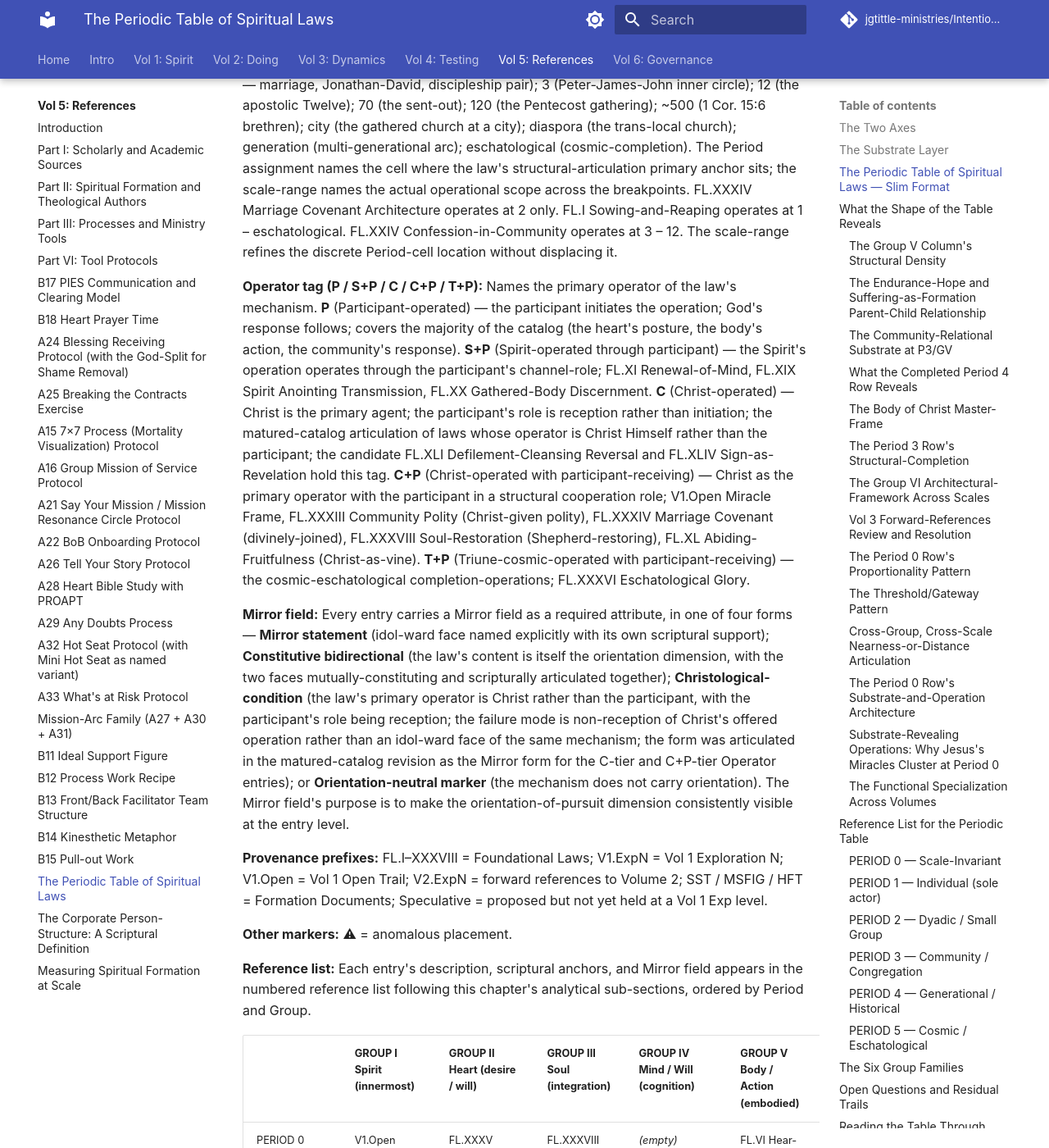
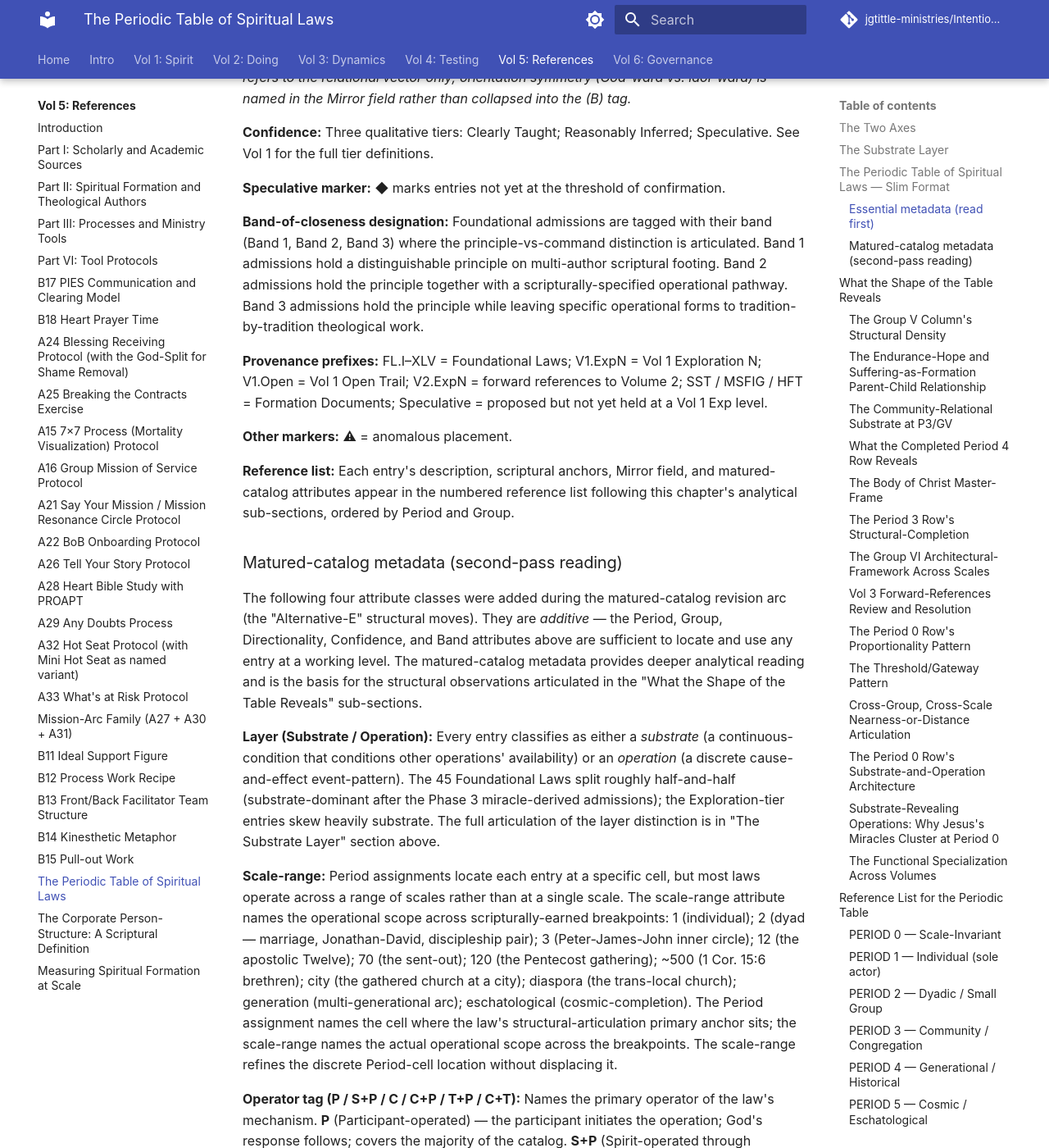
Before and after one commit to jgtittle-ministries/Intentional-Journey-of-the-Heart, an MkDocs documentation site: the page built from docs/volume-5-references/periodic-table-of-spiritual-laws-a-summing.md, in a window 1280 px wide and 1400 px high, scrolled down 6607 px. Shown: the whole window at 82% size. Built offline with MkDocs 1.6.1 and Material for MkDocs 9.7.7, drawn with Linux system fonts in a browser that asks for light colours; some web fonts are replaced; comment, search, counter and statistics services are not loaded; some of the changed text lies outside the part shown.

Commit message:
Mirror cross-volume readability audit (v1) from dev: tiered HOW TO READ block and added Reader's Path callout
Mirrors dev commit e74bd25. The Vol 5 PT chapter is now reader-tiered:

- Reader's Path tip callout at the top, naming three reading tiers
  (Essential 15-20 min, Second-pass, Deep-dive) and explicitly framing
  the matured-catalog metadata (Layer, Operator, Christological-condition
  Mirror form, scale-range) as additive rather than required.
- HOW TO READ block tiered into Essential metadata (directionality,
  confidence, band, provenance — read first) and Matured-catalog
  metadata (Layer, Scale-range, Operator, Mirror field with four forms —
  second-pass reading).

These are the two immediate-overwhelm fixes from the cross-volume audit
that closed the periodic-table-restructure arc. The remaining audit
findings (Slim Format cell bloat, glossary gap, per-FL chapter
consistency, sub-section navigation, home-page first-reader scaffolding,
cross-volume links, per-entry attribute line format) are deferred to a
Phase 5+ readability backlog documented in the dev-side audit working
artifact.

Build verified with mkdocs --strict.

Co-Authored-By: Claude Opus 4.7 <noreply@anthropic.com>

```diff
--- a/docs/volume-5-references/periodic-table-of-spiritual-laws-a-summing.md
+++ b/docs/volume-5-references/periodic-table-of-spiritual-laws-a-summing.md
@@ -1,4 +1,14 @@
 # The Periodic Table of Spiritual Laws — A Summing and Organizing Reference
+
+!!! tip "Reader's Path — If This Is Your First Time Here"
+
+    This chapter has grown substantially over the catalog's expansion arc and now carries a lot of structural metadata. A first-time reader can take it in tiers:
+
+    1. **Essential read (15–20 minutes).** Read the Two Axes section (Period 0–5 for scale, Group I–VI for the dimension of the person), then scan the Slim Format table to see how the laws are arrayed. That's enough to find any specific law and understand where it sits.
+    2. **Second-pass read.** Return for the Substrate Layer section, the HOW TO READ block's Essential metadata sub-section, and one or two reference list entries you want to look up.
+    3. **Deep-dive read.** The HOW TO READ block's Matured-catalog metadata, the What the Shape Reveals sub-sections, and the Reading Through Classical Doctrine appendix are for readers who want to engage the analytical instrument's full operational structure. None of this is required to use the table as a reference.
+
+    The matured-catalog metadata (Layer, Operator, Christological-condition Mirror form, scale-range) was added at the conclusion of the periodic-table-restructure work. It is *additive* — the existing Period/Group/Directionality/Confidence/Band attributes are sufficient to locate any law; the matured-catalog attributes provide deeper analytical reading for readers who want it.
 
 This chapter is the consolidated Periodic Table reference for the entire Laws-of-the-Spirit investigation. It was originally drafted as the closing chapter of Volume 1 and now lives here in Volume 5, alongside the Tool Inventory and the Companion-formation chapters, because the table's primary function is reference-and-orientation across the whole corpus rather than further argument within any single volume. Volume 1 introduces the Foundational Laws as a tier ahead of its eight Explorations; Volume 2 maps the Diagnostic, Tool-Application, and Developmental laws that operate downstream of the Vol 1 framework; Volume 3 reframes both sets in field-theoretic terms; and this table is the consolidated organizer that holds all three views in one frame so a Companion in training or in formation work can find any specific law by its place in the structure.
 
@@ -58,27 +68,35 @@ The substrate-and-operation distinction interacts with the Operator tag (see the
 
 **HOW TO READ THIS TABLE**
 
+The table carries several attribute classes. They are tiered below: the Essential metadata is sufficient to locate any entry and read it at a working level. The Matured-catalog metadata adds analytical depth for second-pass reading. A first-time reader can stop after the Essential metadata.
+
+### Essential metadata (read first)
+
 **Directionality tag (V/H/B/I):** Relational vector only. (V) Vertical (Person↔God); (H) Horizontal (Person↔Person); (B) Both V and H; (I) Intra-personal. *The directionality tag refers to the relational vector only; orientation symmetry (God-ward vs. idol-ward) is named in the Mirror field rather than collapsed into the (B) tag.*
 
 **Confidence:** Three qualitative tiers: Clearly Taught; Reasonably Inferred; Speculative. See Vol 1 for the full tier definitions.
 
 **Speculative marker:** ◆ marks entries not yet at the threshold of confirmation.
 
-**Band-of-closeness designation:** Foundational admissions are tagged with their band (Band 1, Band 2, Band 3) where the principle-vs-command distinction is articulated. Band 1 admissions hold a distinguishable principle on multi-author scriptural footing. Band 2 admissions hold the principle together with a scripturally-specified operational pathway. Band 3 admissions hold the principle while leaving specific operational forms to tradition-by-tradition theological work. The band-of-closeness articulation has demonstrated its full range across the Group VI cells.
+**Band-of-closeness designation:** Foundational admissions are tagged with their band (Band 1, Band 2, Band 3) where the principle-vs-command distinction is articulated. Band 1 admissions hold a distinguishable principle on multi-author scriptural footing. Band 2 admissions hold the principle together with a scripturally-specified operational pathway. Band 3 admissions hold the principle while leaving specific operational forms to tradition-by-tradition theological work.
 
-**Layer (Substrate / Operation):** Every entry classifies as either a substrate (continuous-condition that conditions other operations' availability) or an operation (discrete cause-and-effect event-pattern). The 39 Foundational Laws split exactly 20-substrate to 19-operation at the present revision; the 28 Exploration-tier entries skew 23-substrate to 5-operation. The full articulation of the layer distinction is in "The Substrate Layer" section above.
-
-**Scale-range:** Period assignments locate each entry at a specific cell, but most laws operate across a range of scales rather than at a single scale. The scale-range attribute names the operational scope across scripturally-earned breakpoints: 1 (individual); 2 (dyad — marriage, Jonathan-David, discipleship pair); 3 (Peter-James-John inner circle); 12 (the apostolic Twelve); 70 (the sent-out); 120 (the Pentecost gathering); ~500 (1 Cor. 15:6 brethren); city (the gathered church at a city); diaspora (the trans-local church); generation (multi-generational arc); eschatological (cosmic-completion). The Period assignment names the cell where the law's structural-articulation primary anchor sits; the scale-range names the actual operational scope across the breakpoints. FL.XXXIV Marriage Covenant Architecture operates at 2 only. FL.I Sowing-and-Reaping operates at 1 – eschatological. FL.XXIV Confession-in-Community operates at 3 – 12. The scale-range refines the discrete Period-cell location without displacing it.
-
-**Operator tag (P / S+P / C / C+P / T+P):** Names the primary operator of the law's mechanism. **P** (Participant-operated) — the participant initiates the operation; God's response follows; covers the majority of the catalog (the heart's posture, the body's action, the community's response). **S+P** (Spirit-operated through participant) — the Spirit's operation operates through the participant's channel-role; FL.XI Renewal-of-Mind, FL.XIX Spirit Anointing Transmission, FL.XX Gathered-Body Discernment. **C** (Christ-operated) — Christ is the primary agent; the participant's role is reception rather than initiation; the matured-catalog articulation of laws whose operator is Christ Himself rather than the participant; the candidate FL.XLI Defilement-Cleansing Reversal and FL.XLIV Sign-as-Revelation hold this tag. **C+P** (Christ-operated with participant-receiving) — Christ as the primary operator with the participant in a structural cooperation role; V1.Open Miracle Frame, FL.XXXIII Community Polity (Christ-given polity), FL.XXXIV Marriage Covenant (divinely-joined), FL.XXXVIII Soul-Restoration (Shepherd-restoring), FL.XL Abiding-Fruitfulness (Christ-as-vine). **T+P** (Triune-cosmic-operated with participant-receiving) — the cosmic-eschatological completion-operations; FL.XXXVI Eschatological Glory.
-
-**Mirror field:** Every entry carries a Mirror field as a required attribute, in one of four forms — **Mirror statement** (idol-ward face named explicitly with its own scriptural support); **Constitutive bidirectional** (the law's content is itself the orientation dimension, with the two faces mutually-constituting and scripturally articulated together); **Christological-condition** (the law's primary operator is Christ rather than the participant, with the participant's role being reception; the failure mode is non-reception of Christ's offered operation rather than an idol-ward face of the same mechanism; the form was articulated in the matured-catalog revision as the Mirror form for the C-tier and C+P-tier Operator entries); or **Orientation-neutral marker** (the mechanism does not carry orientation). The Mirror field's purpose is to make the orientation-of-pursuit dimension consistently visible at the entry level.
-
-**Provenance prefixes:** FL.I–XXXVIII = Foundational Laws; V1.ExpN = Vol 1 Exploration N; V1.Open = Vol 1 Open Trail; V2.ExpN = forward references to Volume 2; SST / MSFIG / HFT = Formation Documents; Speculative = proposed but not yet held at a Vol 1 Exp level.
+**Provenance prefixes:** FL.I–XLV = Foundational Laws; V1.ExpN = Vol 1 Exploration N; V1.Open = Vol 1 Open Trail; V2.ExpN = forward references to Volume 2; SST / MSFIG / HFT = Formation Documents; Speculative = proposed but not yet held at a Vol 1 Exp level.
 
 **Other markers:** ⚠ = anomalous placement.
 
-**Reference list:** Each entry's description, scriptural anchors, and Mirror field appears in the numbered reference list following this chapter's analytical sub-sections, ordered by Period and Group.
+**Reference list:** Each entry's description, scriptural anchors, Mirror field, and matured-catalog attributes appear in the numbered reference list following this chapter's analytical sub-sections, ordered by Period and Group.
+
+### Matured-catalog metadata (second-pass reading)
+
+The following four attribute classes were added during the matured-catalog revision arc (the "Alternative-E" structural moves). They are *additive* — the Period, Group, Directionality, Confidence, and Band attributes above are sufficient to locate and use any entry at a working level. The matured-catalog metadata provides deeper analytical reading and is the basis for the structural observations articulated in the "What the Shape of the Table Reveals" sub-sections.
+
+**Layer (Substrate / Operation):** Every entry classifies as either a *substrate* (a continuous-condition that conditions other operations' availability) or an *operation* (a discrete cause-and-effect event-pattern). The 45 Foundational Laws split roughly half-and-half (substrate-dominant after the Phase 3 miracle-derived admissions); the Exploration-tier entries skew heavily substrate. The full articulation of the layer distinction is in "The Substrate Layer" section above.
+
+**Scale-range:** Period assignments locate each entry at a specific cell, but most laws operate across a range of scales rather than at a single scale. The scale-range attribute names the operational scope across scripturally-earned breakpoints: 1 (individual); 2 (dyad — marriage, Jonathan-David, discipleship pair); 3 (Peter-James-John inner circle); 12 (the apostolic Twelve); 70 (the sent-out); 120 (the Pentecost gathering); ~500 (1 Cor. 15:6 brethren); city (the gathered church at a city); diaspora (the trans-local church); generation (multi-generational arc); eschatological (cosmic-completion). The Period assignment names the cell where the law's structural-articulation primary anchor sits; the scale-range names the actual operational scope across the breakpoints. The scale-range refines the discrete Period-cell location without displacing it.
+
+**Operator tag (P / S+P / C / C+P / T+P / C+T):** Names the primary operator of the law's mechanism. **P** (Participant-operated) — the participant initiates the operation; God's response follows; covers the majority of the catalog. **S+P** (Spirit-operated through participant) — the Spirit's operation operates through the participant's channel-role. **C** (Christ-operated) — Christ is the primary agent; the participant's role is reception rather than initiation. **C+P** (Christ-operated with participant-receiving) — Christ as the primary operator with the participant in a structural cooperation role. **T+P** (Triune-cosmic-operated with participant-receiving) — the cosmic-eschatological completion-operations. **C+T** (Christ-operated with cosmic-completion through Triune-cosmic operation) — used for eschatological-completion entries that operate at both the present-economy (Christ-operated) and consummation (Triune-cosmic) scales. The Operator tag was added to make the substrate's primary-agent dimension consistently visible at the entry level.
+
+**Mirror field:** Every entry carries a Mirror field as a required attribute, in one of four forms — **Mirror statement** (idol-ward face named explicitly with its own scriptural support); **Constitutive bidirectional** (the law's content is itself the orientation dimension, with the two faces mutually-constituting and scripturally articulated together); **Christological-condition** (the law's primary operator is Christ rather than the participant, with the participant's role being reception; the failure mode is non-reception of Christ's offered operation rather than an idol-ward face of the same mechanism; added in the matured-catalog revision for the C-tier and C+P-tier Operator entries); or **Orientation-neutral marker** (the mechanism does not carry orientation). The Mirror field's purpose is to make the orientation-of-pursuit dimension consistently visible at the entry level.
 
 |                                   | GROUP I Spirit (innermost) | GROUP II Heart (desire / will) | GROUP III Soul (integration) | GROUP IV Mind / Will (cognition) | GROUP V Body / Action (embodied) | GROUP VI Structural Frame (architecture) |
 | --------------------------------- | -------------------------- | ------------------------------ | ---------------------------- | -------------------------------- | -------------------------------- | ---------------------------------------- |
```
